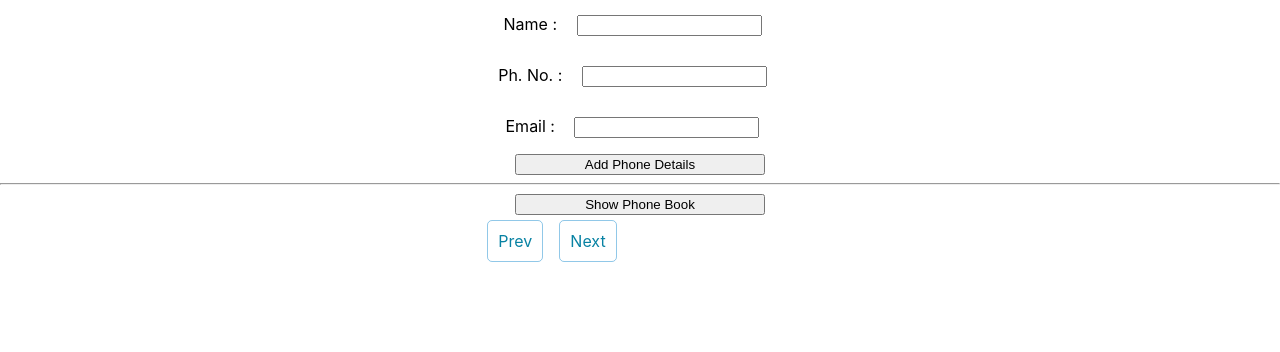
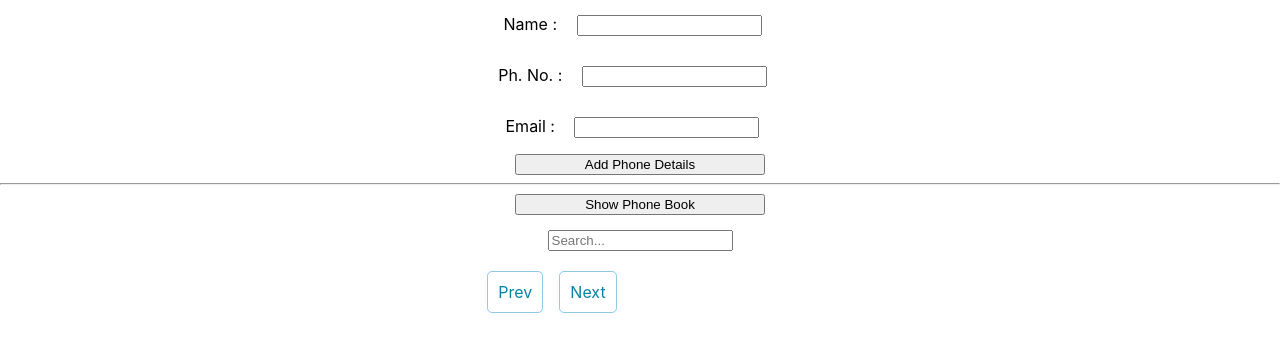
Before and after one commit to shubham-khantwal/Phone-book, a React (Create React App) app: page / in a window 1280 px wide. Shown: the top 352 px of the page. Built offline with nearby package versions, Linux system fonts and the light colour scheme.

Commit message:
adding search button

```diff
--- a/src/App.js
+++ b/src/App.js
@@ -13,6 +13,8 @@ function App() {
   const [updated_name,setUpdatedName] = useState("");
   const [updated_ph,setUpdatedPh] = useState("");
   const [pageNumber,setPageNumber] = useState(0);
+  const [searchTerm , setSearchTerm] = useState("");
+
 
   const usersPerPage = 2;
   const pageVisited = pageNumber * usersPerPage;
@@ -45,22 +47,26 @@ function App() {
       <div className="delete_user">
         <button onClick={()=>{deleteUser(val.employee_id);}}>Delete</button>
       </div>
+
       </div>
+
   )
       }
       );
 
+
   const submitMessage = ()=>{
-    Axios.post('http://localhost:3001/create',{name,ph,email}).then(()=>{
-      console.log("Details Stored !");
+    Axios.post('http://localhost:3001/create',{name:name,ph:ph,email:email}).then(()=>{
+//      setEmployeeList([...employee_list,{name:name,ph:ph,email:email}]);
+console.log("Added!");
     });
   };
 
   const getEmployee = ()=>{
     Axios.get('http://localhost:3001/employees').then((response)=>{
         setEmployeeList(response.data);
+    });
 
-    });
   };
 
   const updateMessage = (employee_email) =>{
@@ -116,7 +122,31 @@ function App() {
         <hr/>
         <div>
         <button onClick={getEmployee}>Show Phone Book</button>
-            {displayUsers}
+        {displayUsers}
+        {
+          <div className="Search">
+          <input type="search" placeholder="Search..." onChange={(event)=>{
+            setSearchTerm(event.target.value);
+          }}/>
+          {
+            employee_list.filter((val)=>{
+              if(searchTerm  == ""){
+                return val
+              }else if ( val.employee_name.toLowerCase().includes(searchTerm.toLowerCase()) || val.employee_email.toLowerCase().includes(searchTerm.toLowerCase())){
+                  return val;
+              }
+            }).map((val,key)=>{
+              return (
+                <div className="user" key={key}>
+                    <span>{val.employee_name}</span>
+                    <span>{val.employee_ph}</span>
+                    <span>{val.employee_email}</span>
+                </div>
+              );
+            })
+          }
+      </div>
+        }
             <ReactPaginate
             previousLabel = {"Prev"}
             nextLabel = {"Next"}
```
